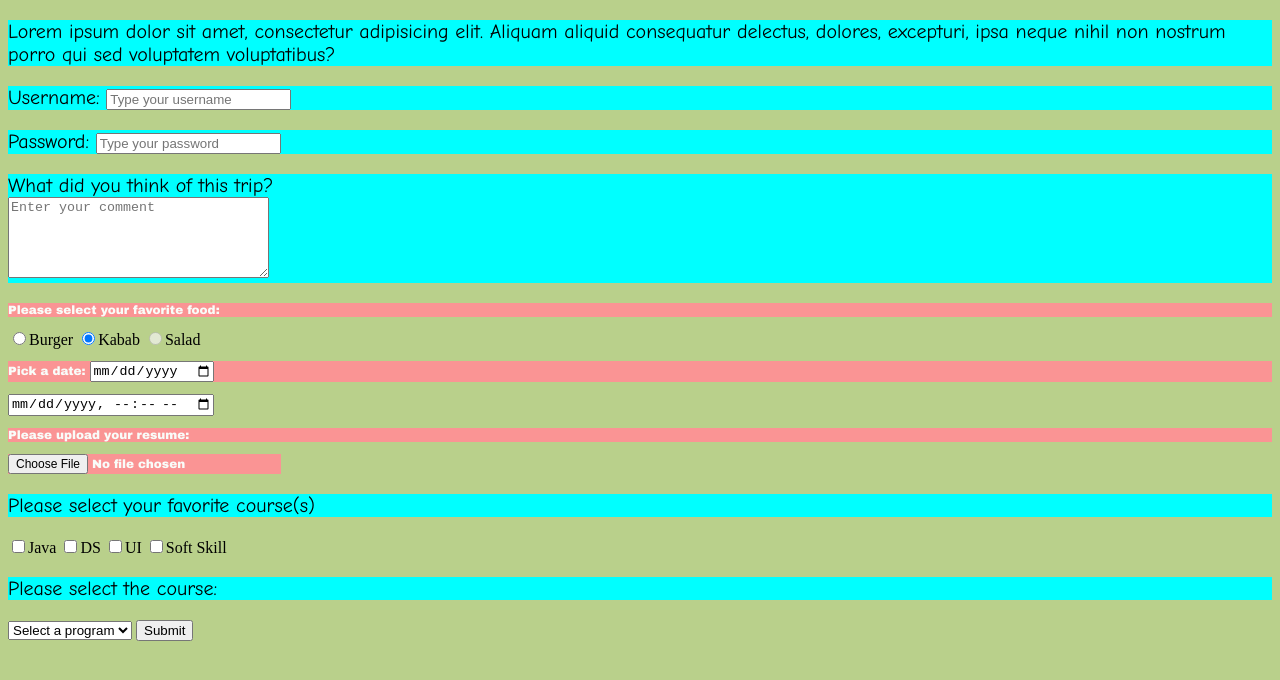
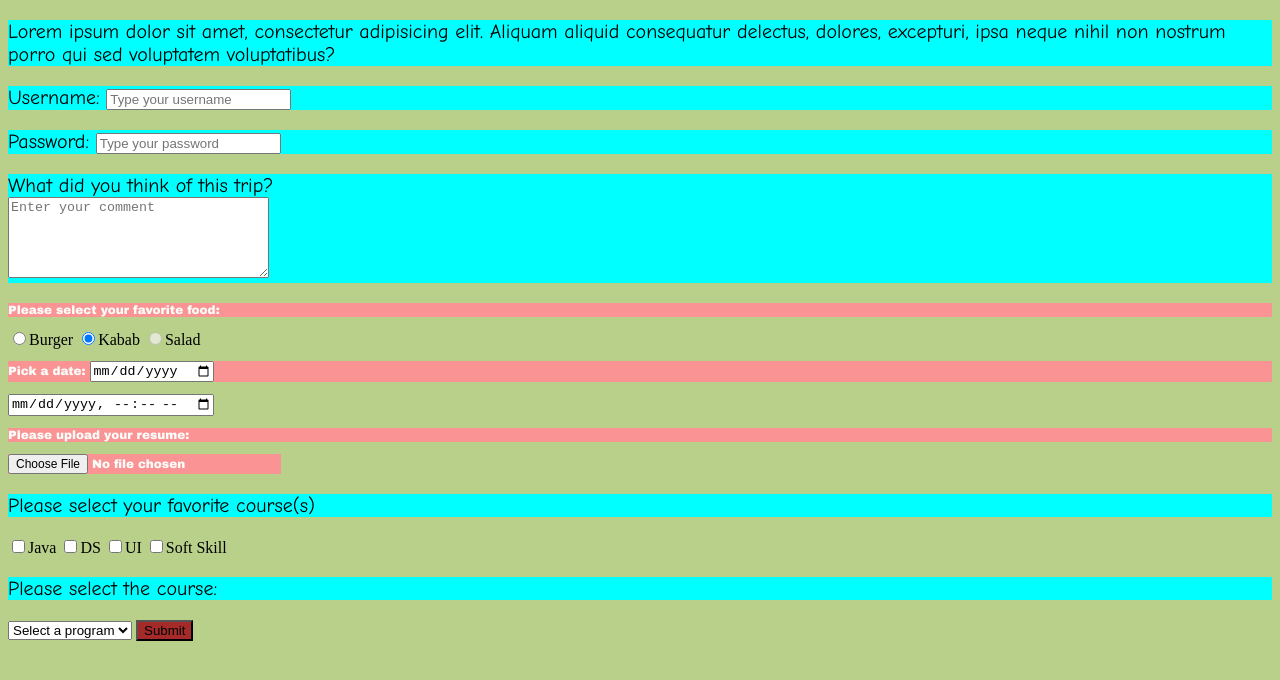
Before and after one commit to Synchr0zine/UI-Practice, a plain HTML site: page html_files/forms.html in a window 1280 px wide. Drawn offline with Linux system fonts and the light colour scheme.

Commit message:
Usage of selectors

```diff
--- a/html_files/css/styles.css
+++ b/html_files/css/styles.css
@@ -13,3 +13,7 @@ p{
     font-family: "Arial Black",system-ui;
     color: #f9fcf9;
 }
+
+#signup{
+    background-color: brown
+}
--- a/html_files/forms.html
+++ b/html_files/forms.html
@@ -60,7 +60,7 @@
 
     </select>
 
-    <input type="submit" value="Submit">
+    <input type="submit" value="Submit" id="signup">
 
 
 </form>
```
